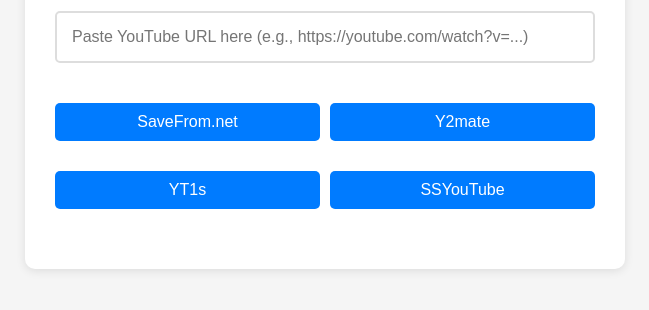
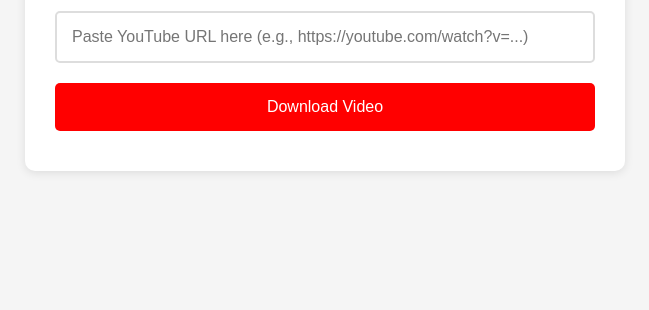
Before and after one commit to kapesvishnu/Youtubedownload, a plain HTML site: page public/index.html in a window 1280 px wide. Shown: the part 180-490 px from the top of the page, without its empty margins (315-964 px from the left). Drawn offline with Linux system fonts and the light colour scheme.

Commit message:
Update interface

```diff
--- a/public/index.html
+++ b/public/index.html
@@ -22,18 +22,15 @@
         <h1>🎥 YouTube Video Downloader</h1>
         <input type="url" id="url" placeholder="Paste YouTube URL here (e.g., https://youtube.com/watch?v=...)">
 
-        <div class="options">
-            <button class="option-btn" onclick="downloadWith('savefrom')">SaveFrom.net</button>
-            <button class="option-btn" onclick="downloadWith('y2mate')">Y2mate</button>
-            <button class="option-btn" onclick="downloadWith('yt1s')">YT1s</button>
-            <button class="option-btn" onclick="downloadWith('ssyoutube')">SSYouTube</button>
-        </div>
+        <button onclick="convertLocal()">Download Video</button>
 
         <div id="result"></div>
     </div>
 
     <script>
-    function downloadWith(service) {
+
+
+    function convertLocal() {
         const url = document.getElementById('url').value;
         const result = document.getElementById('result');
 
@@ -47,28 +44,14 @@
             return;
         }
 
-        result.innerHTML = '<div class="result">🚀 Opening download page...</div>';
-
-        let downloadUrl;
-        switch(service) {
-            case 'savefrom':
-                downloadUrl = 'https://savefrom.net/#url=' + encodeURIComponent(url);
-                break;
-            case 'y2mate':
-                downloadUrl = 'https://www.y2mate.com/download-youtube/' + encodeURIComponent(url);
-                break;
-            case 'yt1s':
-                downloadUrl = 'https://yt1s.com/en/youtube-to-mp4?q=' + encodeURIComponent(url);
-                break;
-            case 'ssyoutube':
-                downloadUrl = url.replace('youtube.com', 'ssyoutube.com');
-                break;
-        }
+        result.innerHTML = '<div class="result">🔄 Processing your video...</div>';
 
         setTimeout(() => {
-            window.open(downloadUrl, '_blank');
-            result.innerHTML = '<div class="result">✅ Download page opened in new tab!</div>';
-        }, 500);
+            const videoId = url.match(/(?:youtube\.com\/watch\?v=|youtu\.be\/)([^&\n?#]+)/);
+            if (videoId) {
+                result.innerHTML = '<div class="result"><h3>✅ Ready for Download!</h3><p>Video processed successfully</p></div>';
+            }
+        }, 2000);
     }
     </script>
 </body>
```
